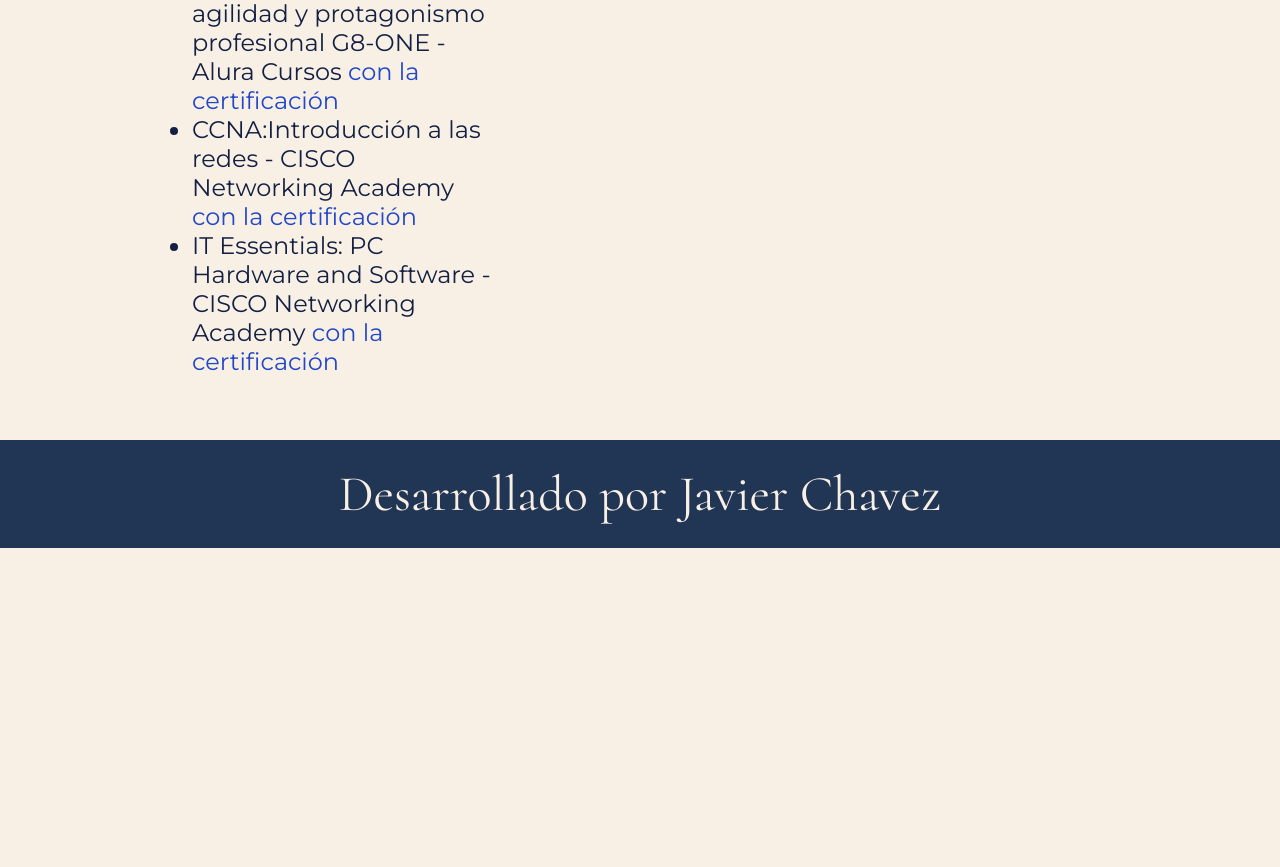
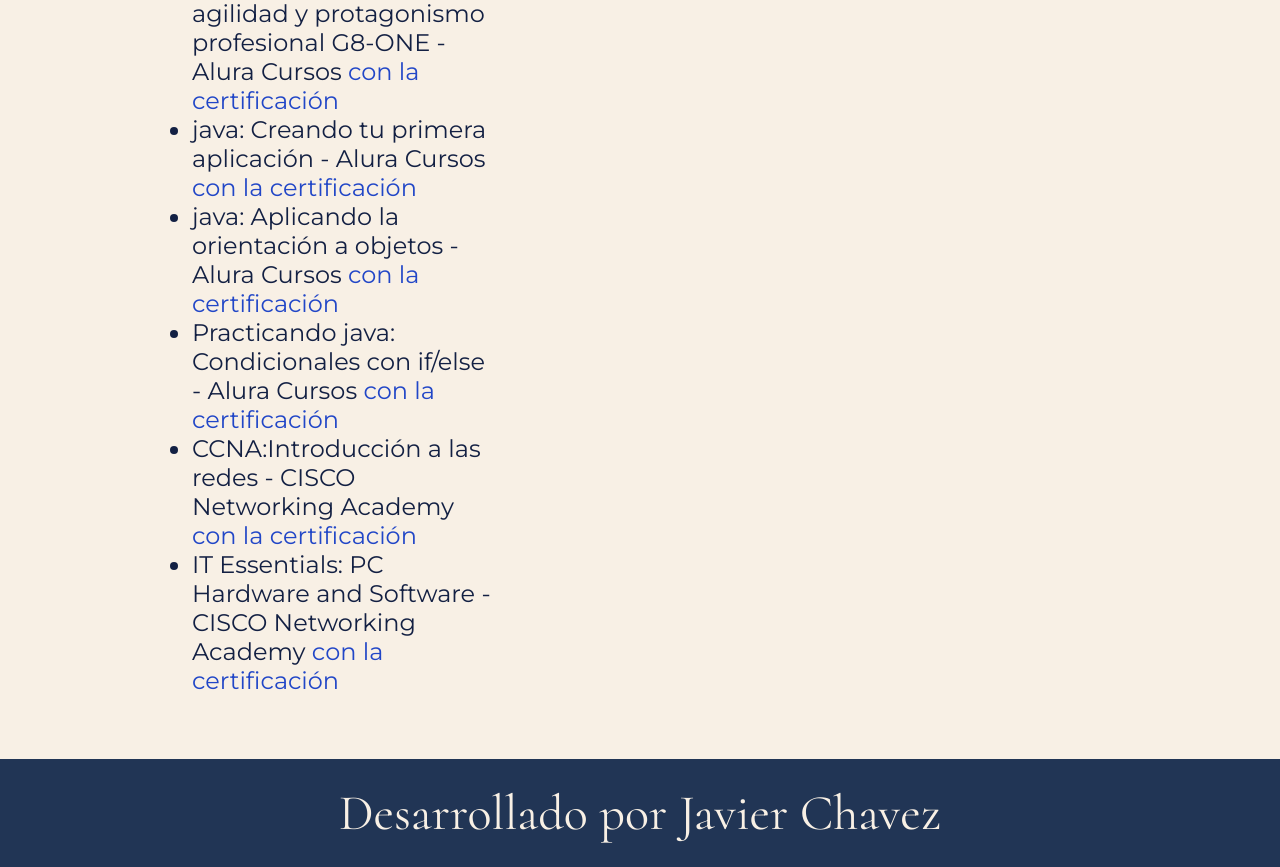
Before and after one commit to jarvychavez/MI-PAGINA, a plain HTML site: page curriculum.html in a window 1280 px wide. Shown: the part 3686-4553 px from the top of the page. Before the commit the page ends 4234 px from the top, so only its background shows below. Drawn offline with nearby package versions, Linux system fonts and the light colour scheme; a web font is replaced by a local one.

Commit message:
subi 3 certificados mas de java

```diff
--- a/curriculum.html
+++ b/curriculum.html
@@ -59,6 +59,9 @@
                         <li>Fundamentos de Agilidad: Primeros pasos para la transformación ágil - Alura Cursos <a href="https://app.aluracursos.com/certificate/jav-chavez94/fundamentos-agilidad-primeros-pasos-transformacion-agil">con la certificación</a> </li>
                         <li>Emprendimiento: De la idea al plan de negocios - Alura Cursos <a href="https://app.aluracursos.com/certificate/jav-chavez94/emprendimiento-idea-plan-negocios">con la certificación</a> </li>
                         <li>Emprendimiento, agilidad y protagonismo profesional G8-ONE - Alura Cursos <a href="https://app.aluracursos.com/user/jav-chavez94/degree-emprendimiento-agilidad-y-protagonismo-profesional-grupo8-one-15949/certificate">con la certificación</a> </li>
+                        <li>java: Creando tu primera aplicación - Alura Cursos <a href="https://app.aluracursos.com/certificate/jav-chavez94/java-creando-primera-aplicacion">con la certificación</a> </li>
+                        <li>java: Aplicando la orientación a objetos - Alura Cursos <a href="https://app.aluracursos.com/certificate/jav-chavez94/java-aplicando-orientacion-objetos">con la certificación</a> </li>
+                        <li>Practicando java: Condicionales con if/else - Alura Cursos <a href="https://app.aluracursos.com/certificate/jav-chavez94/practicando-java-condicionales-if-else">con la certificación</a> </li>
                         <li>CCNA:Introducción a las redes - CISCO Networking Academy <a href="https://www.netacad.com/es/certificates?issuanceId=76eee34e-3d2d-4d46-99f8-f580b1e9431b">con la certificación</a> </li>
                         <li>IT Essentials: PC Hardware and Software - CISCO Networking Academy <a href="https://www.netacad.com/es/certificates?issuanceId=625ca4d7-84d1-4cb8-ae7e-4b2466838a1d">con la certificación</a> </li>
 
```
